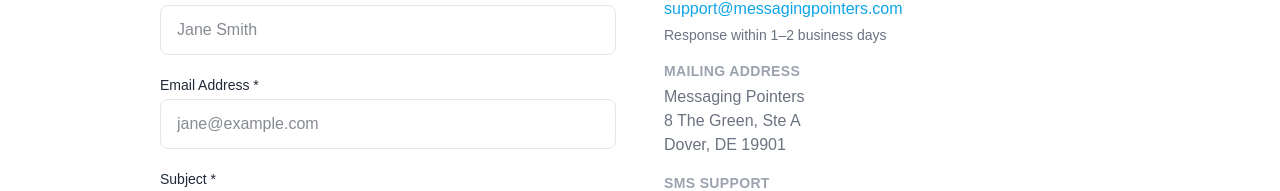
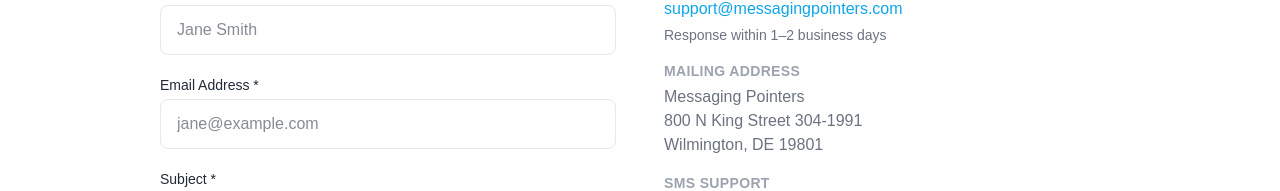
Before and after one commit to Textingman/moxxie-messagingpointers, a Next.js app: page /contact in a window 1280 px wide. Shown: the part 431-622 px from the top of the page. Built offline with nearby package versions, Linux system fonts and the light colour scheme.

Commit message:
Initial site setup: Messaging Pointers

```diff
--- a/app/contact/page.tsx
+++ b/app/contact/page.tsx
@@ -84,7 +84,7 @@
                 </div>
                 <div>
                   <h3 className="text-sm font-semibold uppercase tracking-wide mb-1" style={{ color: '#9CA3AF' }}>Mailing Address</h3>
-                  <p style={{ color: '#6B7280' }}>Messaging Pointers<br />8 The Green, Ste A<br />Dover, DE 19901</p>
+                  <p style={{ color: '#6B7280' }}>Messaging Pointers<br />800 N King Street 304-1991<br />Wilmington, DE 19801</p>
                 </div>
                 <div>
                   <h3 className="text-sm font-semibold uppercase tracking-wide mb-1" style={{ color: '#9CA3AF' }}>SMS Support</h3>
```
